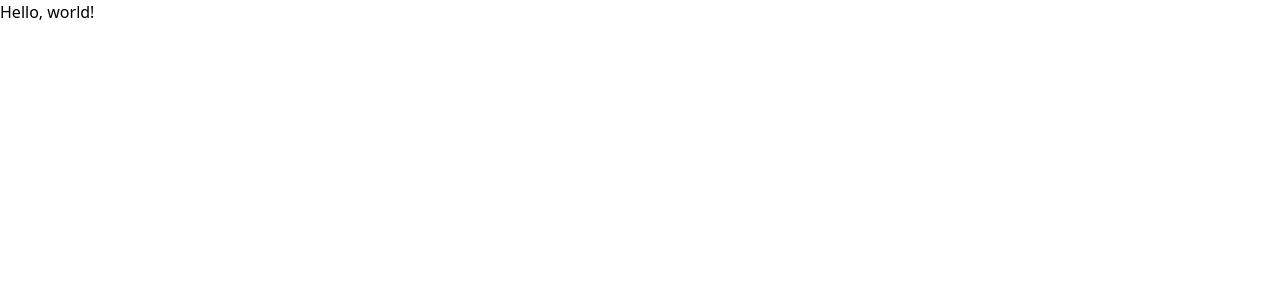
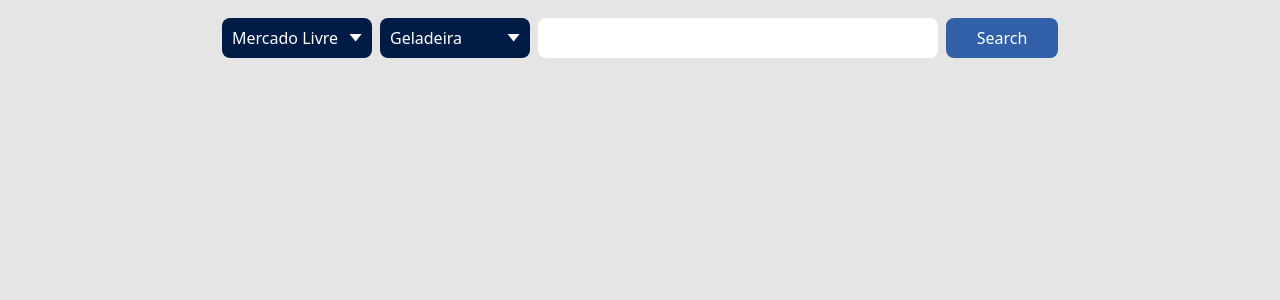
Before and after one commit to SP-Sam/product-finder-frontend, a Next.js app: page / in a window 1280 px wide. Shown: the top 300 px of the page. Built offline with nearby package versions, Linux system fonts and the light colour scheme.

Commit message:
feat: create Searchbar and your components

```diff
--- /dev/null
+++ b/src/components/Button.tsx
@@ -0,0 +1,17 @@
+import React from 'react';
+
+interface Props {
+  text: string;
+  handleClick: () => void;
+}
+
+export const Button: React.FC<Props> = ({ text, handleClick }) => {
+  return (
+    <button
+      className="bg-primary-blue text-white rounded-lg rounded-lg w-28 py-2 hover:bg-primary-blue-dark transition-all"
+      onClick={handleClick}
+    >
+      {text}
+    </button>
+  );
+};
--- /dev/null
+++ b/src/components/Input.tsx
@@ -0,0 +1,17 @@
+import React from 'react';
+
+interface Props {
+  handleChange: () => void;
+  value: string;
+}
+
+export const Input: React.FC<Props> = ({ handleChange, value }) => {
+  return (
+    <input
+      type="text"
+      className="p-2 focus:outline-none rounded-lg w-[400px]"
+      onChange={handleChange}
+      value={value}
+    />
+  );
+};
--- /dev/null
+++ b/src/components/SearchBar.tsx
@@ -0,0 +1,13 @@
+import React from 'react';
+
+interface Props {
+  children: React.ReactNode;
+}
+
+export const SearchBar: React.FC<Props> = ({ children }) => {
+  return (
+    <header className="flex justify-center gap-2 items-center w-[1024px] h-[75px]">
+      {children}
+    </header>
+  );
+};
--- /dev/null
+++ b/src/components/Select.tsx
@@ -0,0 +1,19 @@
+import React from 'react';
+
+interface Props {
+  options: string[];
+}
+
+export const Select: React.FC<Props> = ({ options }) => {
+  return (
+    <div className="custom-select">
+      <select>
+        {options.map((option) => (
+          <option value={option} key={option} className="">
+            {option}
+          </option>
+        ))}
+      </select>
+    </div>
+  );
+};
--- a/src/pages/index.tsx
+++ b/src/pages/index.tsx
@@ -1,9 +1,26 @@
+import { SearchBar } from '@/components/SearchBar';
+import { Input } from '@/components/Input';
+import { Select } from '@/components/Select';
+import { Button } from '@/components/Button';
 import { type NextPage } from 'next';
 
 const Home: NextPage = () => {
+  const searchProducts = () => {
+    console.log('Search');
+  };
+
+  const handleChange = () => {
+    console.log('Change');
+  };
+
   return (
-    <div className="home">
-      <h1>Hello, world!</h1>
+    <div className="flex flex-col items-center w-screen h-screen bg-neutral-200">
+      <SearchBar>
+        <Select options={['Mercado Livre', 'Buscapé']} />
+        <Select options={['Geladeira', 'TV', 'Celular']} />
+        <Input value="" handleChange={handleChange} />
+        <Button text="Search" handleClick={searchProducts} />
+      </SearchBar>
     </div>
   );
 };
--- a/src/styles/globals.css
+++ b/src/styles/globals.css
@@ -2,8 +2,68 @@
 @tailwind components;
 @tailwind utilities;
 
-* {
+*,
+*::before,
+*::after {
   margin: 0;
   padding: 0;
   box-sizing: border-box;
 }
+
+select {
+  appearance: none;
+  background-color: transparent;
+  border: none;
+  padding: 0 1em 0 0;
+  margin: 0;
+  font-family: inherit;
+  font-size: inherit;
+  cursor: inherit;
+  line-height: inherit;
+  outline: none;
+}
+
+select::-ms-expand {
+  display: none;
+}
+
+.custom-select {
+  background-color: #001b45;
+  color: #fff;
+  border-radius: 8px;
+  padding-right: 10px;
+  width: 150px;
+  display: grid;
+  grid-template-areas: 'select';
+  align-items: center;
+}
+
+.custom-select select:hover,
+.custom-select:hover {
+  transition: all 0.2s;
+  background-color: #000e25;
+}
+
+.custom-select select {
+  padding: 8px 0 8px 10px;
+  cursor: pointer;
+  border-radius: 8px;
+}
+
+.custom-select::after {
+  content: '';
+  width: 0.8em;
+  height: 0.5em;
+  background-color: white;
+  clip-path: polygon(100% 0%, 0 0%, 50% 100%);
+}
+
+select,
+.custom-select:after {
+  grid-area: select;
+}
+
+.custom-select:after {
+  grid-area: select;
+  justify-self: end;
+}
--- a/tailwind.config.js
+++ b/tailwind.config.js
@@ -12,7 +12,11 @@ module.exports = {
         'gradient-conic':
           'conic-gradient(from 180deg at 50% 50%, var(--tw-gradient-stops))',
       },
+      colors: {
+        'primary-blue': '#3260a8',
+        'primary-blue-dark': '#0448b3',
+      },
     },
   },
   plugins: [],
-}
+};
```
